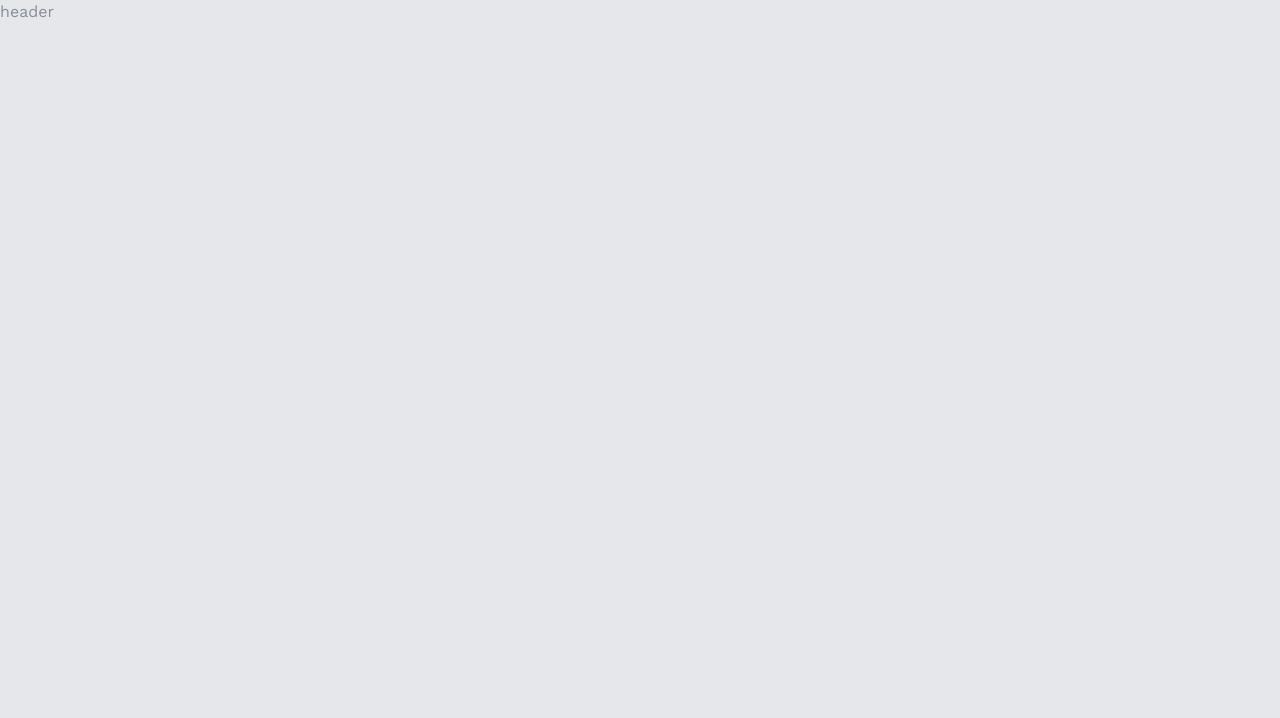
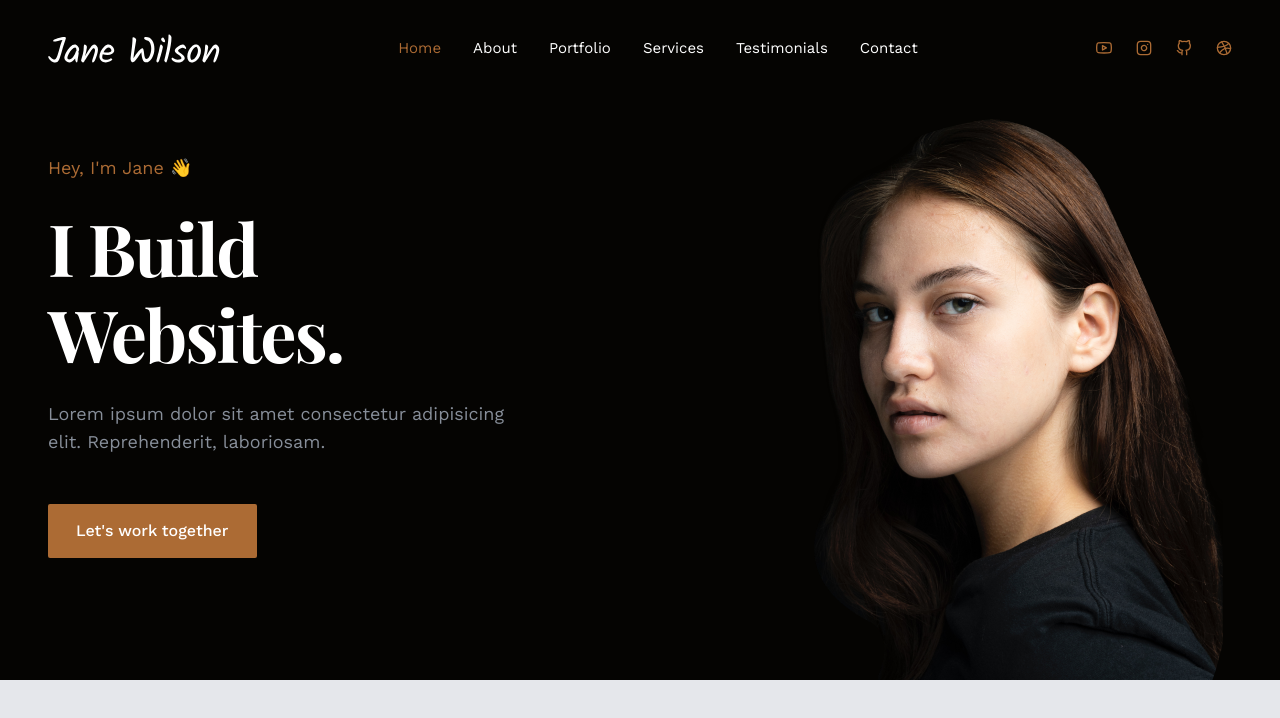
Before and after one commit to stanclarke-jr/portfolio-website, a React (Create React App) app: page / in a window 1280 px wide. Shown: the top 718 px of the page. Built offline with nearby package versions, Linux system fonts and the light colour scheme; a web font is replaced by a local one.

Commit message:
Header, Nav, Social & Hero sections/components

```diff
--- a/src/App.js
+++ b/src/App.js
@@ -1,7 +1,14 @@
 import Header from './components/Header';
+import Hero from './components/Hero';
 
 const App = () => {
-  return <Header />;
+  return (
+    <div>
+      <Header />
+      <Hero />
+      <div style={{ height: '2000px' }}></div>
+    </div>
+  );
 };
 
 export default App;
--- a/src/components/Header.js
+++ b/src/components/Header.js
@@ -1,5 +1,43 @@
+import { useState, useEffect } from 'react';
+import Logo from '../assets/img/logo.svg';
+import Nav from '../components/Nav';
+import NavMobile from '../components/NavMobile';
+import Socials from '../components/Socials';
+
 const Header = () => {
-  return <div>header</div>;
+  const [bg, setBg] = useState(false);
+
+  useEffect(() => {
+    window.addEventListener('scroll', () => {
+      return window.scrollY > 50 ? setBg(true) : setBg(false);
+    });
+  }, []);
+
+  return (
+    <header
+      className={`${
+        bg ? 'h-20 bg-tertiary' : 'h-24'
+      } fixed top-0 z-10 flex w-full items-center text-white transition-all duration-300`}
+    >
+      <div className="container mx-auto flex h-full items-center justify-between">
+        {/* Logo */}
+        <a href="/">
+          <img src={Logo} alt="logo" />
+        </a>
+        {/* Nav */}
+        <div className="hidden lg:block">
+          <Nav />
+        </div>
+        <div className="hidden lg:block">
+          <Socials />
+        </div>
+        {/* Mobile Nav */}
+        <div className="lg:hidden">
+          <NavMobile />
+        </div>
+      </div>
+    </header>
+  );
 };
 
 export default Header;
--- /dev/null
+++ b/src/components/Hero.js
@@ -0,0 +1,35 @@
+import WomanImg from '../assets/img/banner-woman2.webp';
+
+const Hero = () => {
+  return (
+    <section
+      id="home"
+      className="lg:h-[85vh] flex items-center bg-primary lg:bg-cover lg:bg-center lg:bg-no-repeat py-32 lg:py-0 overflow-hidden"
+    >
+      <div className="container mx-auto h-full">
+        <div className="flex items-center h-full pt-8">
+          {/* Left content */}
+          <div className="flex-1 flex flex-col items-center lg:items-start">
+            <p className="text-lg text-accent mb-[22px]">Hey, I'm Jane 👋</p>
+            <h1 className="text-4xl leading-[44px] md:text-5xl md:leading-tight lg:text-7xl lg:leading-[1.2] font-bold md:tracking-[-2px] text-center lg:text-left">
+              I Build <br /> Websites.
+            </h1>
+            <p className="pt-4 pb-8 md:pt-6 md:pb-12 max-w-[480px] text-lg text-center lg:text-left">
+              Lorem ipsum dolor sit amet consectetur adipisicing elit.
+              Reprehenderit, laboriosam.
+            </p>
+            <button className="btn btn-md bg-accent hover:bg-accent-hover md:btn-lg transition-all">
+              Let's work together
+            </button>
+          </div>
+          {/* Right content */}
+          <div className="hidden lg:flex flex-1 justify-end items-end h-full">
+            <img src={WomanImg} alt="" />
+          </div>
+        </div>
+      </div>
+    </section>
+  );
+};
+
+export default Hero;
--- /dev/null
+++ b/src/components/Nav.js
@@ -0,0 +1,33 @@
+import { navigation } from '../data';
+import { Link } from 'react-scroll';
+
+const Nav = () => {
+  return (
+    <nav>
+      <ul className="flex space-x-8 capitalize text-[15px]">
+        {navigation.map((item) => {
+          return (
+            <li
+              key={item.name}
+              className="text-white hover:text-accent cursor-pointer"
+            >
+              <Link
+                to={item.href}
+                activeClass="active"
+                spy={true}
+                smooth={true}
+                duration={500}
+                offset={-70}
+                className="transition-all duration-300"
+              >
+                {item.name}
+              </Link>
+            </li>
+          );
+        })}
+      </ul>
+    </nav>
+  );
+};
+
+export default Nav;
--- /dev/null
+++ b/src/components/NavMobile.js
@@ -0,0 +1,93 @@
+import { useState } from 'react';
+
+import { navigation } from '../data';
+import Socials from './Socials';
+
+import { XIcon, MenuAlt3Icon } from '@heroicons/react/outline';
+// import { MenuAlt3Icon } from '@heroicons/react/outline';
+import { motion } from 'framer-motion';
+import { Link } from 'react-scroll';
+
+const NavMobile = () => {
+  const [isOpen, setIsOpen] = useState(false);
+
+  // Framer motion variants
+  const circleVariants = {
+    hidden: {
+      scale: 0,
+    },
+    visible: {
+      scale: 180,
+      transition: {
+        type: 'spring',
+        stiffness: 160,
+        damping: 60,
+      },
+    },
+  };
+
+  const ulVariants = {
+    hidden: {
+      opacity: 0,
+    },
+    visible: {
+      opacity: 1,
+      transition: {
+        delay: 0.1,
+      },
+    },
+  };
+
+  return (
+    <nav className="relative">
+      {/* Menu icons */}
+      <div
+        onClick={() => setIsOpen(true)}
+        className="cursor-pointer text-white"
+      >
+        <MenuAlt3Icon className="h-8" />
+      </div>
+      {/* Circle */}
+      <motion.div
+        variants={circleVariants}
+        initial="hidden"
+        animate={isOpen ? 'visible' : 'hidden'}
+        className="h-4 w-4 rounded-full bg-accent fixed top-0 right-0"
+      ></motion.div>
+      {/* Menu items */}
+      <motion.ul
+        variants={ulVariants}
+        initial="hidden"
+        animate={isOpen ? 'visible' : ''}
+        className={`${
+          isOpen ? 'right-0' : '-right-full'
+        } fixed top-0 bottom-0 w-full flex flex-col justify-center items-center transition-all duration-300 overflow-hidden`}
+      >
+        {/* Close menu icon */}
+        <div
+          className="cursor-pointer absolute top-8 right-8"
+          onClick={() => setIsOpen(false)}
+        >
+          <XIcon className="h-8" />
+        </div>
+        {navigation.map((item) => {
+          return (
+            <li key={item.name} className="mb-8">
+              <Link
+                to={item.href}
+                smooth={true}
+                duration={500}
+                offset={-70}
+                className=" capitalize text-xl cursor-pointer"
+              >
+                {item.name}
+              </Link>
+            </li>
+          );
+        })}
+      </motion.ul>
+    </nav>
+  );
+};
+
+export default NavMobile;
--- /dev/null
+++ b/src/components/Socials.js
@@ -0,0 +1,22 @@
+import { social } from '../data';
+
+const Socials = () => {
+  return (
+    <ul className="flex space-x-6">
+      {social.map((item, index) => {
+        return (
+          <li
+            key={index}
+            className="flex-justify-center items-center text-accent"
+          >
+            <a href={item.href} className="text-base">
+              {item.icon}
+            </a>
+          </li>
+        );
+      })}
+    </ul>
+  );
+};
+
+export default Socials;
```
